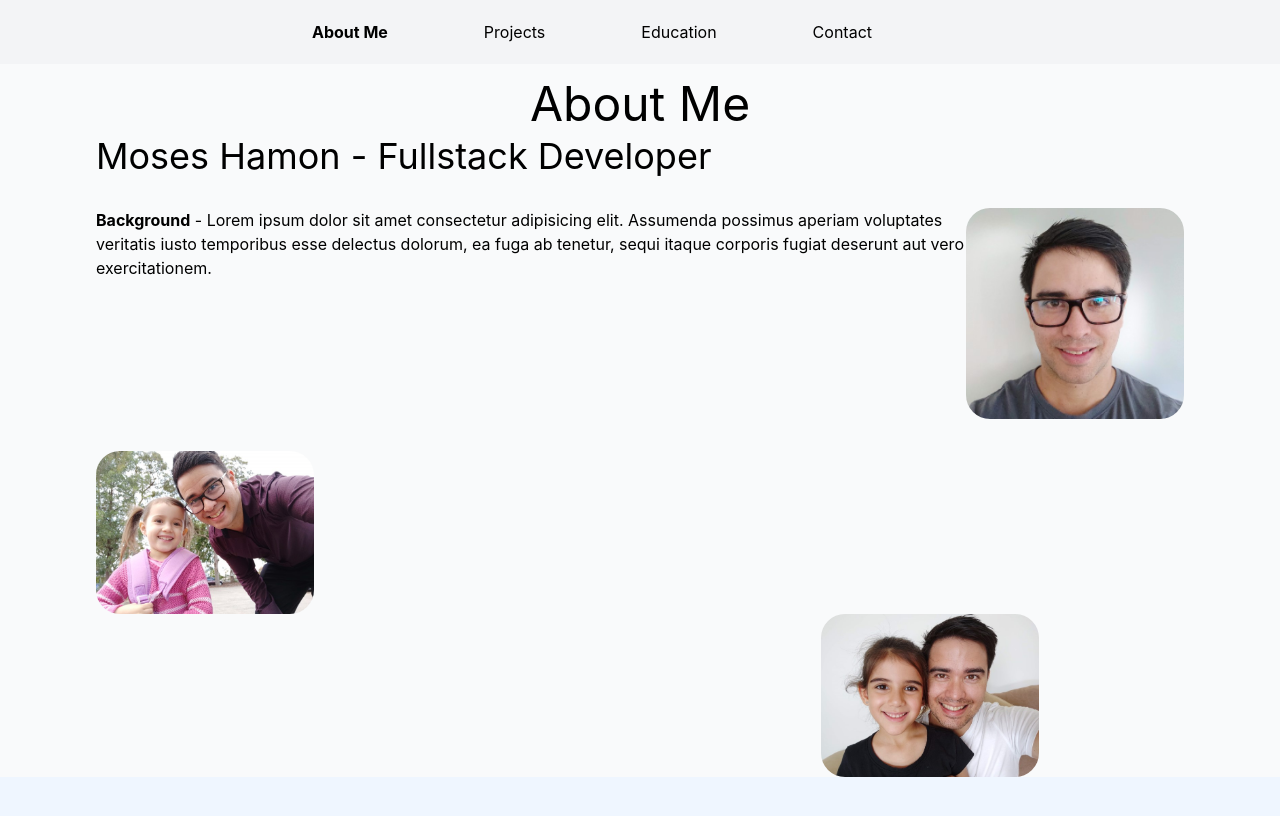
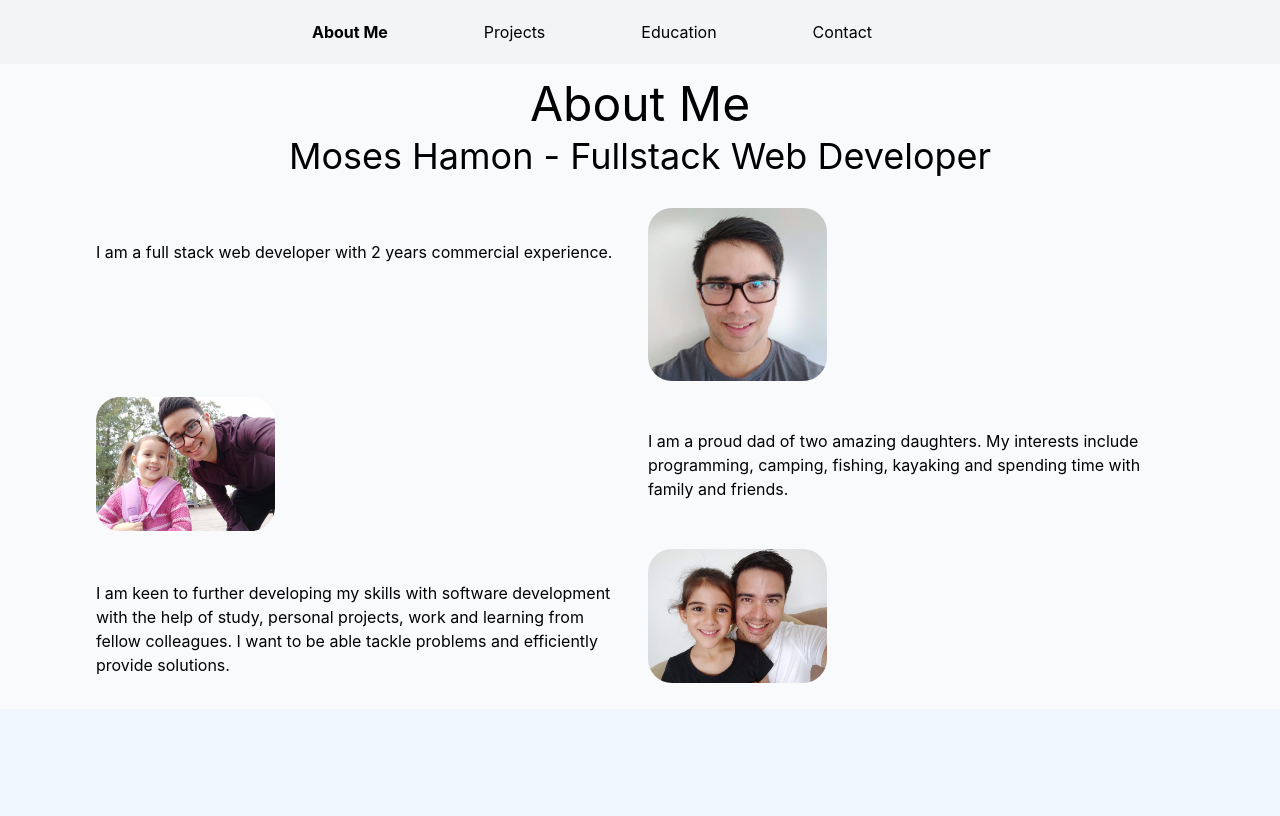
Before and after one commit to Moses-Hamon/portfolio, a React (Create React App) app in the folder packages/app/: page / in a window 1280 px wide. Shown: the top 816 px of the page. Built offline with nearby package versions, Linux system fonts and the light colour scheme.

Commit message:
add grid layout

```diff
--- a/packages/app/src/pages/Home/Home.tsx
+++ b/packages/app/src/pages/Home/Home.tsx
@@ -9,24 +9,35 @@ import Header from "../../components/Header";
 
 const Home: FC<{ className?: string }> = ({ className = "", children }) => {
   return (
-    <div className={classNames(className, "container bg-gray-50 px-24")}>
+    <div
+      className={classNames(className, "container bg-gray-50 px-24 mx-auto")}
+    >
       <Header title="About Me" />
-      <h2 className="text-4xl mt-8">Moses Hamon - Fullstack Developer</h2>
-      <Blurb className="" image={avatar}>
-        <p className="">
-          <strong>Background</strong> - Lorem ipsum dolor sit amet consectetur
-          adipisicing elit. Assumenda possimus aperiam voluptates veritatis
-          iusto temporibus esse delectus dolorum, ea fuga ab tenetur, sequi
-          itaque corporis fugiat deserunt aut vero exercitationem.{" "}
-        </p>
-      </Blurb>
-      <div className="flex">
-        <img src={avatar2} alt="avatar" className="rounded-3xl h-1/5 w-1/5" />
-        <Blurb className="w-2/3" />
-      </div>
-      <div className="flex">
-        <Blurb className="w-2/3" />
-        <img src={avatar3} alt="avatar" className="rounded-3xl h-1/5 w-1/5" />
+      <h2 className="text-4xl mt-8 text-center">
+        Moses Hamon - Fullstack Web Developer
+      </h2>
+      <div className="grid grid-cols-1 sm:grid-cols-2 gap-4 mt-8">
+        <Blurb className="" title="Background">
+          I am a full stack web developer with 2 years commercial experience.
+        </Blurb>
+        <img
+          src={avatar}
+          alt="avatar"
+          className="rounded-3xl w-full sm:w-1/3"
+        />
+        <img src={avatar2} alt="avatar" className="rounded-3xl w-1/3" />
+        <Blurb title="Hobbies" className="">
+          I am a proud dad of two amazing daughters. My interests include
+          programming, camping, fishing, kayaking and spending time with family
+          and friends.
+        </Blurb>
+        <Blurb title="Goals" className="">
+          I am keen to further developing my skills with software development
+          with the help of study, personal projects, work and learning from
+          fellow colleagues. I want to be able tackle problems and efficiently
+          provide solutions.
+        </Blurb>
+        <img src={avatar3} alt="avatar" className="rounded-3xl w-1/3" />
       </div>
     </div>
   );
```
